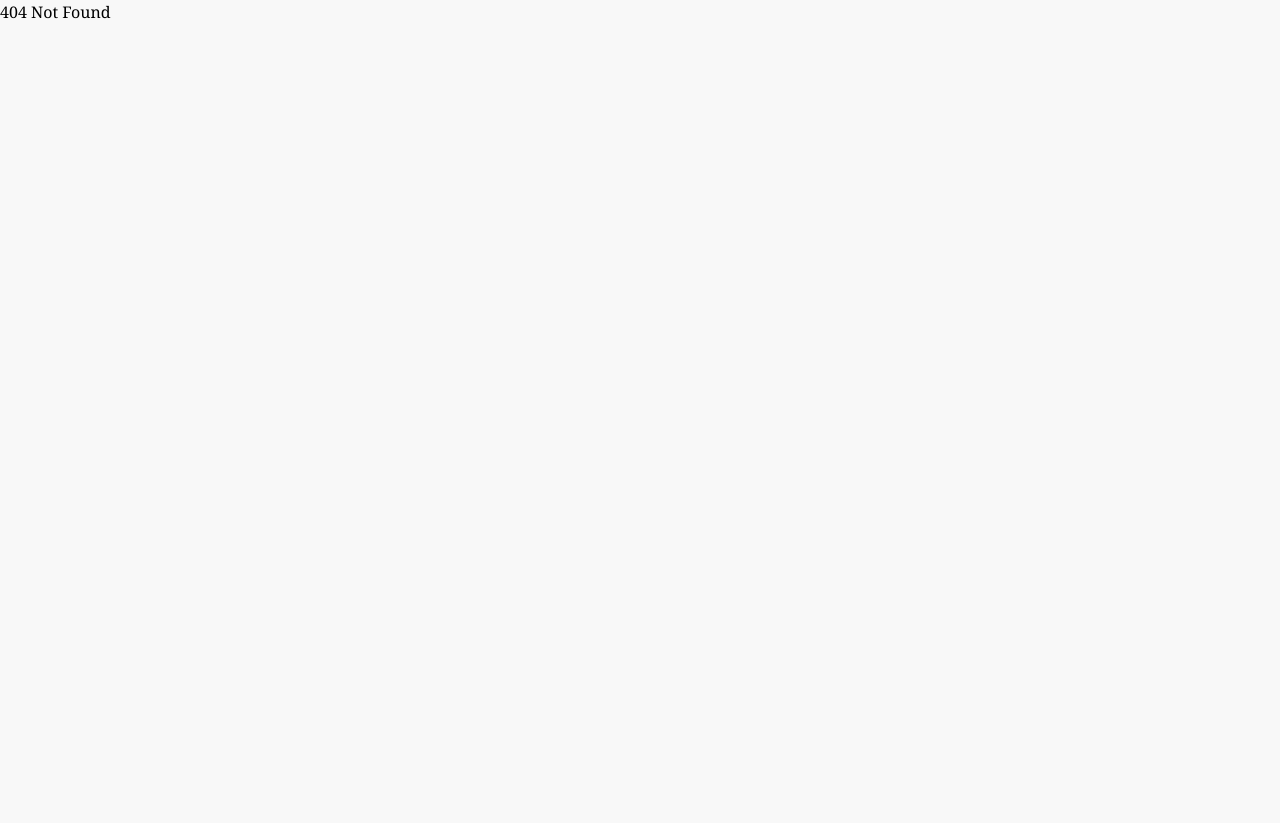
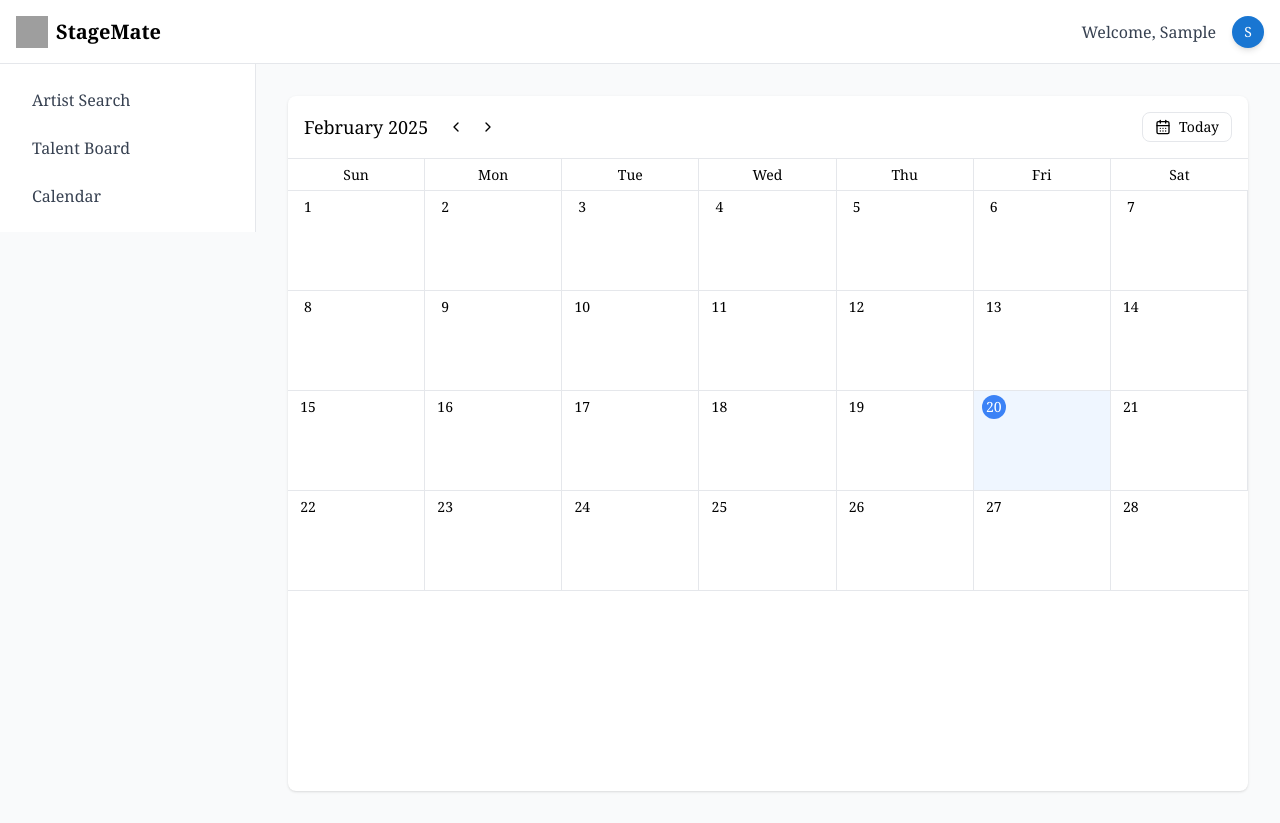
Before and after one commit to jstrodev/StageMate, a React (Vite) app in the folder client/: page /calendar in a window 1280 px wide. Before the commit this address had no page. Before the commit the page ends 800 px from the top, so only its background shows below. Built offline with nearby package versions, Linux system fonts and the light colour scheme; sample sign-in values are in the browser's storage; grey boxes are pictures that could not be loaded.

Commit message:
Added calendar page with add and delete functionality for events

```diff
--- a/client/package.json
+++ b/client/package.json
@@ -14,8 +14,11 @@
     "@emotion/styled": "^11.14.0",
     "@mui/material": "^6.4.5",
     "@reduxjs/toolkit": "^2.5.1",
+    "@tanstack/react-query": "^5.66.9",
     "axios": "^1.7.9",
+    "date-fns": "^4.1.0",
     "lodash": "^4.17.21",
+    "lucide-react": "^0.476.0",
     "react": "^19.0.0",
     "react-dom": "^19.0.0",
     "react-redux": "^9.2.0",
--- a/client/src/App.jsx
+++ b/client/src/App.jsx
@@ -7,6 +7,7 @@ import SearchPage from "./pages/SearchPage";
 import TalentBoardPage from "./pages/TalentBoardPage";
 import PrivateRoute from "./components/auth/PrivateRoute";
 import SettingsPage from "./pages/SettingsPage"; // Import SettingsPage
+import CalendarPage from "./pages/CalendarPage";
 
 function App() {
   return (
@@ -57,6 +58,16 @@ function App() {
             </PrivateRoute>
           }
         />
+        <Route
+          path="/calendar"
+          element={
+            <PrivateRoute>
+              <Layout>
+                <CalendarPage />
+              </Layout>
+            </PrivateRoute>
+          }
+        />
 
         {/* Catch all */}
         <Route path="*" element={<div>404 Not Found</div>} />
--- /dev/null
+++ b/client/src/components/calendar/EventModal.jsx
@@ -0,0 +1,63 @@
+import { useSelector } from "react-redux";
+import PropTypes from "prop-types";
+
+const EventModal = ({ isOpen, onClose, onSave, selectedDate }) => {
+  const prospects = useSelector((state) => state.prospects.prospects);
+
+  if (!isOpen) return null;
+
+  return (
+    <div className="fixed inset-0 bg-black bg-opacity-50 flex items-center justify-center z-50">
+      <div className="bg-white rounded-lg p-6 w-96">
+        <h2 className="text-lg font-semibold mb-4">
+          Add Event for {selectedDate.toLocaleDateString()}
+        </h2>
+
+        <div className="mb-4">
+          <label className="block text-sm font-medium text-gray-700 mb-2">
+            Select Prospect
+          </label>
+          <select
+            className="w-full border rounded-md p-2"
+            onChange={(e) => {
+              const prospect = prospects.find(p => p.id === e.target.value);
+              if (prospect) {
+                onSave({
+                  prospectId: prospect.id,
+                  actName: prospect.actName,
+                  date: selectedDate
+                });
+              }
+            }}
+            defaultValue=""
+          >
+            <option value="" disabled>Select a prospect...</option>
+            {prospects.map((prospect) => (
+              <option key={prospect.id} value={prospect.id}>
+                {prospect.actName}
+              </option>
+            ))}
+          </select>
+        </div>
+
+        <div className="flex justify-end gap-2">
+          <button
+            className="px-4 py-2 text-sm text-gray-600 hover:bg-gray-100 rounded"
+            onClick={onClose}
+          >
+            Cancel
+          </button>
+        </div>
+      </div>
+    </div>
+  );
+};
+
+EventModal.propTypes = {
+  isOpen: PropTypes.bool.isRequired,
+  onClose: PropTypes.func.isRequired,
+  onSave: PropTypes.func.isRequired,
+  selectedDate: PropTypes.instanceOf(Date).isRequired,
+};
+
+export default EventModal;
--- a/client/src/components/layout/Navbar.jsx
+++ b/client/src/components/layout/Navbar.jsx
@@ -45,12 +45,12 @@ const Navbar = () => {
   return (
     <nav className="bg-white border-b h-16 px-4 flex items-center justify-between">
       <Link to="/" className="flex items-center space-x-2">
-        <img src="/logo.svg" alt="StageMate" className="h-8 w-8" />
+        <img src="/StageMate.png" alt="StageMate" className="h-8 w-8" />
         <span className="text-xl font-bold text-primary-DEFAULT">
           StageMate
         </span>
       </Link>
-
+      {/*s */}
       <div className="flex items-center space-x-4">
         <span className="text-gray-700">Welcome, {displayName}</span>
         <div className="relative" ref={dropdownRef}>
--- a/client/src/components/layout/Sidebar.jsx
+++ b/client/src/components/layout/Sidebar.jsx
@@ -16,6 +16,12 @@ const Sidebar = () => {
         >
           Talent Board
         </Link>
+        <Link
+          to="/calendar"
+          className="block px-4 py-2 text-gray-700 hover:bg-primary-DEFAULT hover:text-blue-500 rounded-md"
+        >
+          Calendar
+        </Link>
       </nav>
     </aside>
   );
--- /dev/null
+++ b/client/src/pages/CalendarPage.jsx
@@ -0,0 +1,188 @@
+import { useState } from "react";
+import {
+  startOfMonth,
+  endOfMonth,
+  eachDayOfInterval,
+  format,
+  isSameMonth,
+  isSameDay,
+  addMonths,
+  subMonths,
+  parseISO,
+} from "date-fns";
+import { ChevronLeft, ChevronRight, CalendarDays, Plus, X } from "lucide-react";
+import EventModal from "../components/calendar/EventModal";
+import { useDispatch, useSelector } from "react-redux";
+import { toast } from "sonner";
+import { addEvent, removeEvent } from "../redux/slices/eventSlice";
+
+const getStatusColor = (status) => {
+  const colors = {
+    HOLD: "bg-yellow-500/80 text-black",
+    PENDING: "bg-blue-500/80 text-white",
+    CONFIRMED: "bg-green-500/80 text-white",
+    CANCELLED: "bg-red-500/80 text-white",
+    POSTPONED: "bg-purple-500/80 text-white",
+  };
+  return colors[status] || "bg-gray-500/80 text-white";
+};
+
+const CalendarPage = () => {
+  const dispatch = useDispatch();
+  const [selectedDate, setSelectedDate] = useState(new Date());
+  const [currentMonth, setCurrentMonth] = useState(new Date());
+  const [isModalOpen, setIsModalOpen] = useState(false);
+  const [modalDate, setModalDate] = useState(new Date());
+  const events = useSelector((state) => state.events.events);
+
+  const daysInMonth = eachDayOfInterval({
+    start: startOfMonth(currentMonth),
+    end: endOfMonth(currentMonth),
+  });
+
+  const handleAddEvent = (date) => {
+    setModalDate(date);
+    setIsModalOpen(true);
+  };
+
+  const handleSaveEvent = (eventData) => {
+    dispatch(addEvent(eventData));
+    setIsModalOpen(false);
+    toast.success("Event added successfully");
+  };
+
+  const handleDeleteEvent = (eventId, actName) => {
+    if (
+      window.confirm(
+        `Are you sure you want to delete the event for ${actName}?`
+      )
+    ) {
+      dispatch(removeEvent(eventId));
+      toast.success("Event deleted successfully");
+    }
+  };
+
+  const getEventsForDate = (date) => {
+    return events.filter((event) =>
+      isSameDay(parseISO(event.date.toISOString()), date)
+    );
+  };
+
+  return (
+    <div className="flex flex-col h-full bg-white rounded-lg shadow">
+      {/* Calendar Header */}
+      <div className="flex items-center justify-between p-4 border-b">
+        <div className="flex items-center gap-4">
+          <h2 className="text-lg font-medium">
+            {format(currentMonth, "MMMM yyyy")}
+          </h2>
+          <div className="flex items-center gap-2">
+            <button
+              className="p-1 hover:bg-gray-100 rounded"
+              onClick={() => setCurrentMonth(subMonths(currentMonth, 1))}
+            >
+              <ChevronLeft className="h-4 w-4" />
+            </button>
+            <button
+              className="p-1 hover:bg-gray-100 rounded"
+              onClick={() => setCurrentMonth(addMonths(currentMonth, 1))}
+            >
+              <ChevronRight className="h-4 w-4" />
+            </button>
+          </div>
+        </div>
+        <button
+          className="flex items-center px-3 py-1 text-sm border rounded hover:bg-gray-50"
+          onClick={() => {
+            const today = new Date();
+            setSelectedDate(today);
+            setCurrentMonth(today);
+          }}
+        >
+          <CalendarDays className="h-4 w-4 mr-2" />
+          Today
+        </button>
+      </div>
+
+      {/* Calendar Grid */}
+      <div className="flex-1 flex flex-col">
+        {/* Weekday Headers */}
+        <div className="grid grid-cols-7">
+          {["Sun", "Mon", "Tue", "Wed", "Thu", "Fri", "Sat"].map((day) => (
+            <div
+              key={day}
+              className="text-center font-medium text-sm border-b border-r last:border-r-0 h-8 flex items-center justify-center"
+            >
+              {day}
+            </div>
+          ))}
+        </div>
+
+        {/* Calendar Days */}
+        <div className="flex-1 grid grid-cols-7 grid-rows-6">
+          {daysInMonth.map((date) => {
+            const dayEvents = getEventsForDate(date);
+
+            return (
+              <div
+                key={date.toISOString()}
+                className={`border-b border-r last:border-r-0 px-2 py-1 flex flex-col relative group min-h-[100px] ${
+                  !isSameMonth(date, currentMonth) ? "bg-gray-50" : ""
+                } ${isSameDay(date, selectedDate) ? "bg-blue-50" : ""}`}
+              >
+                {/* Day Number */}
+                <div className="flex justify-between items-center">
+                  <span
+                    className={`inline-flex items-center justify-center w-6 h-6 rounded-full text-sm ${
+                      isSameDay(date, selectedDate)
+                        ? "bg-blue-500 text-white"
+                        : ""
+                    }`}
+                  >
+                    {format(date, "d")}
+                  </span>
+                  <button
+                    className="h-6 w-6 opacity-0 group-hover:opacity-100 transition-opacity hover:bg-gray-100 rounded"
+                    onClick={() => handleAddEvent(date)}
+                  >
+                    <Plus className="h-4 w-4" />
+                  </button>
+                </div>
+
+                {/* Events */}
+                <div className="mt-1 space-y-1 overflow-y-auto">
+                  {dayEvents.map((event) => (
+                    <div
+                      key={event.prospectId}
+                      className="text-xs p-1 rounded bg-blue-500/80 text-white group/event relative flex items-center justify-between"
+                    >
+                      <span className="truncate">{event.actName}</span>
+                      <button
+                        onClick={() =>
+                          handleDeleteEvent(event.prospectId, event.actName)
+                        }
+                        className="opacity-0 group-hover/event:opacity-100 transition-opacity p-1 hover:bg-red-600 rounded"
+                      >
+                        <X className="h-3 w-3" />
+                      </button>
+                    </div>
+                  ))}
+                </div>
+              </div>
+            );
+          })}
+        </div>
+      </div>
+
+      {/* Event Modal */}
+      <EventModal
+        isOpen={isModalOpen}
+        onClose={() => setIsModalOpen(false)}
+        onSave={handleSaveEvent}
+        selectedDate={modalDate}
+      />
+    </div>
+  );
+};
+
+export default CalendarPage;
--- a/client/src/redux/Store.js
+++ b/client/src/redux/Store.js
@@ -2,12 +2,14 @@ import { configureStore } from "@reduxjs/toolkit";
 import authReducer from "./slices/authSlice";
 import musicianReducer from "./slices/musicianSlice";
 import prospectReducer from "./slices/prospectSlice";
+import eventReducer from "./slices/eventSlice";
 
 export const store = configureStore({
   reducer: {
     auth: authReducer,
     musicians: musicianReducer,
     prospects: prospectReducer,
+    events: eventReducer,
   },
   devTools: process.env.NODE_ENV !== "production",
 });
--- /dev/null
+++ b/client/src/redux/slices/eventSlice.js
@@ -0,0 +1,27 @@
+import { createSlice } from "@reduxjs/toolkit";
+
+const initialState = {
+  events: [],
+};
+
+const eventSlice = createSlice({
+  name: "events",
+  initialState,
+  reducers: {
+    addEvent: (state, action) => {
+      const newEvent = {
+        ...action.payload,
+        id: action.payload.id || Date.now().toString(),
+      };
+      state.events.push(newEvent);
+    },
+    removeEvent: (state, action) => {
+      state.events = state.events.filter(
+        (event) => event.prospectId !== action.payload
+      );
+    },
+  },
+});
+
+export const { addEvent, removeEvent } = eventSlice.actions;
+export default eventSlice.reducer;
```
Also changed, not shown: 1 other file (tests, documents, lock files or other folders).
